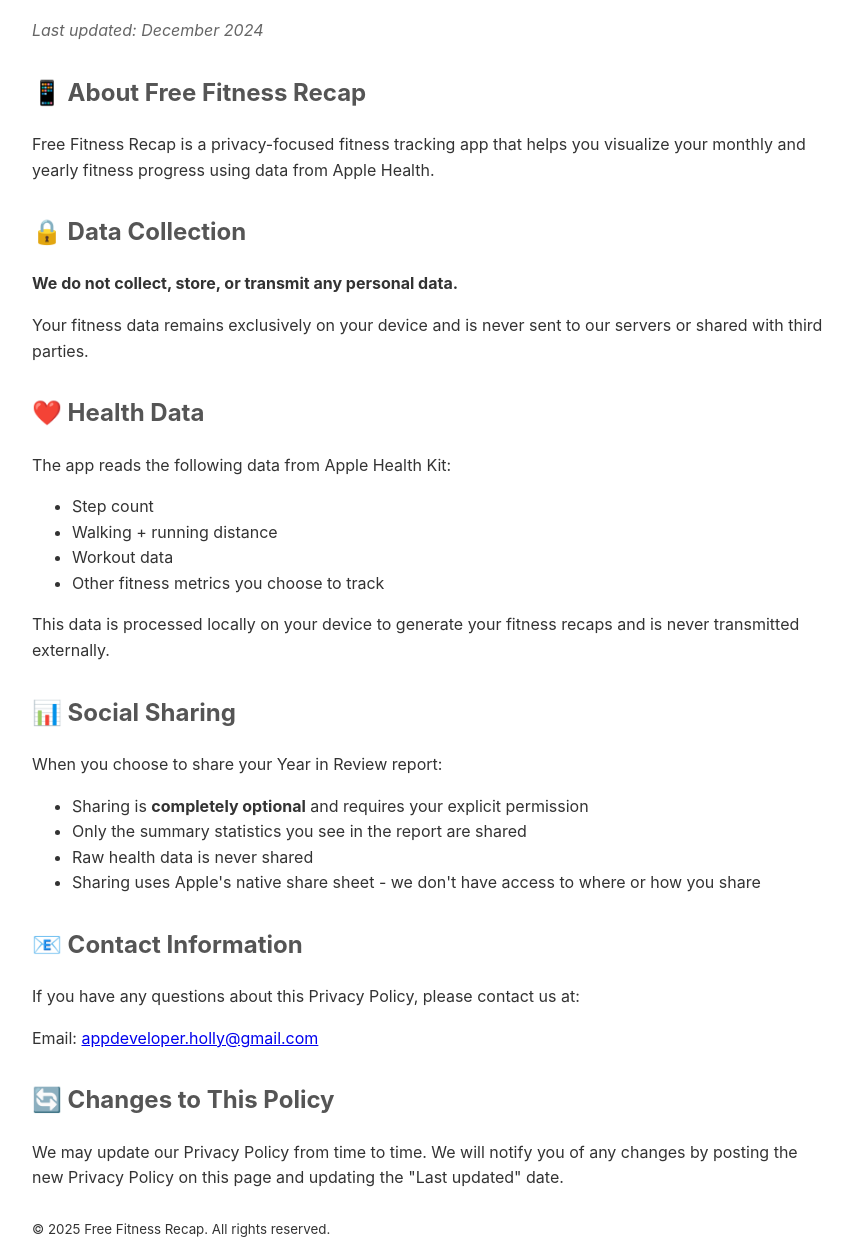
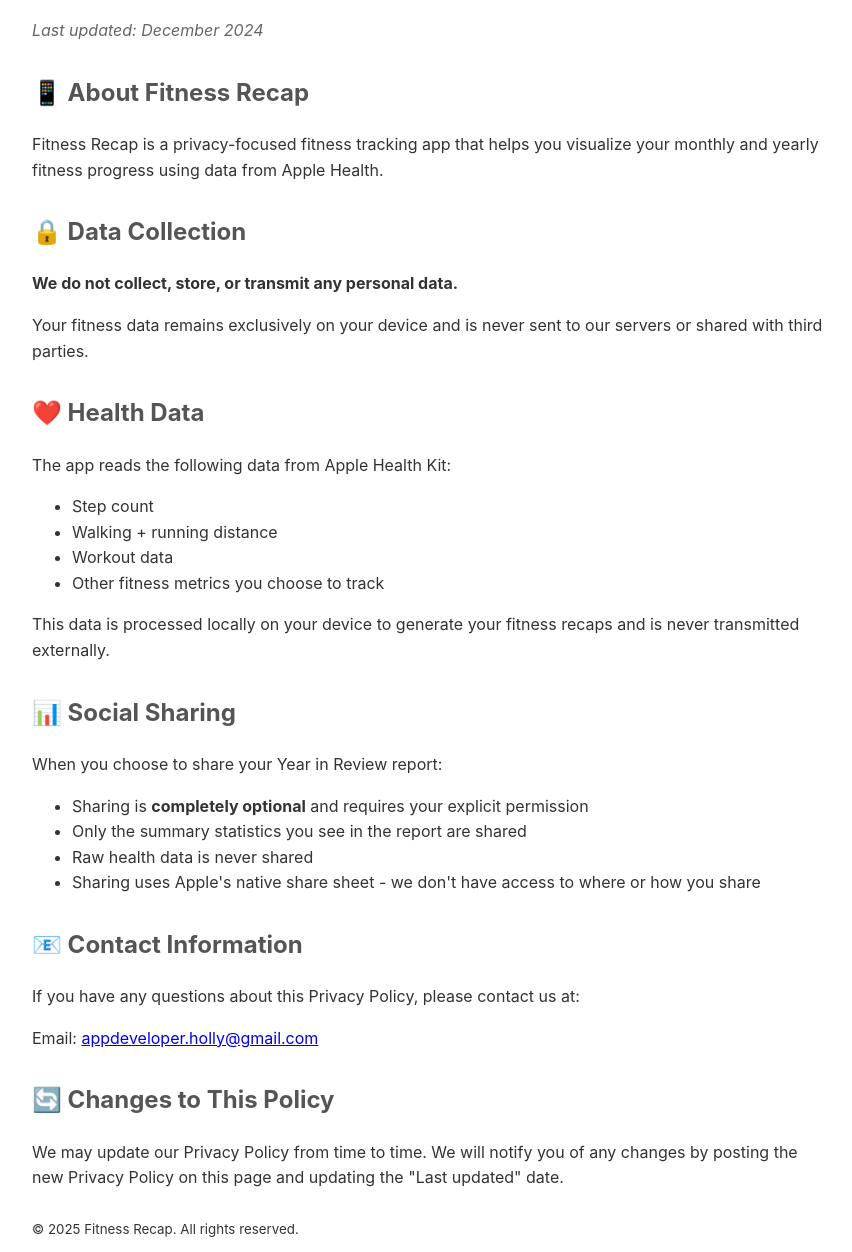
Before and after one commit to appdeveloperholly-arch/free-fitness-recap-support, a plain HTML site: page privacy.html in a window 1280 px wide. Shown: the part 128-1380 px from the top of the page, without its empty margins (208-1060 px from the left). Drawn offline with Linux system fonts and the light colour scheme.

Commit message:
Update privacy.html

```diff
--- a/privacy.html
+++ b/privacy.html
@@ -3,7 +3,7 @@
 <head>
     <meta charset="UTF-8">
     <meta name="viewport" content="width=device-width, initial-scale=1.0">
-    <title>Privacy Policy - Free Fitness Recap</title>
+    <title>Privacy Policy - Fitness Recap</title>
     <style>
         body {
             font-family: -apple-system, BlinkMacSystemFont, 'Segoe UI', Roboto, sans-serif;
@@ -37,8 +37,8 @@
     <p class="last-updated">Last updated: December 2024</p>
 
     <div class="section">
-        <h2>📱 About Free Fitness Recap</h2>
-        <p>Free Fitness Recap is a privacy-focused fitness tracking app that helps you visualize your monthly and yearly fitness progress using data from Apple Health.</p>
+        <h2>📱 About Fitness Recap</h2>
+        <p>Fitness Recap is a privacy-focused fitness tracking app that helps you visualize your monthly and yearly fitness progress using data from Apple Health.</p>
     </div>
 
     <div class="section">
@@ -82,7 +82,7 @@
     </div>
 
     <footer>
-        <p><small>© 2025 Free Fitness Recap. All rights reserved.</small></p>
+        <p><small>© 2025 Fitness Recap. All rights reserved.</small></p>
     </footer>
 </body>
 </html>
```
